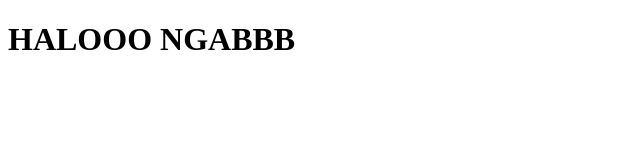
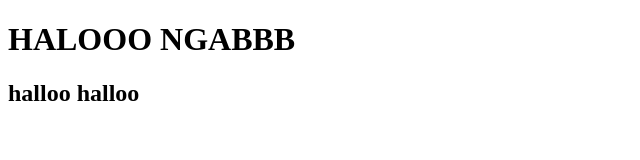
Before and after one commit to iluvvac/hci-lab, a plain HTML site: page index.html in a window 1280 px wide. Shown: the whole page, without its empty margins (0-640 px from the left). Drawn offline with Linux system fonts and the light colour scheme.

Commit message:
this in new

```diff
--- a/index.html
+++ b/index.html
@@ -8,5 +8,6 @@
 </head>
 <body>
     <h1>HALOOO NGABBB</h1>
+    <h2>halloo halloo</h2>
 </body>
 </html>
```
